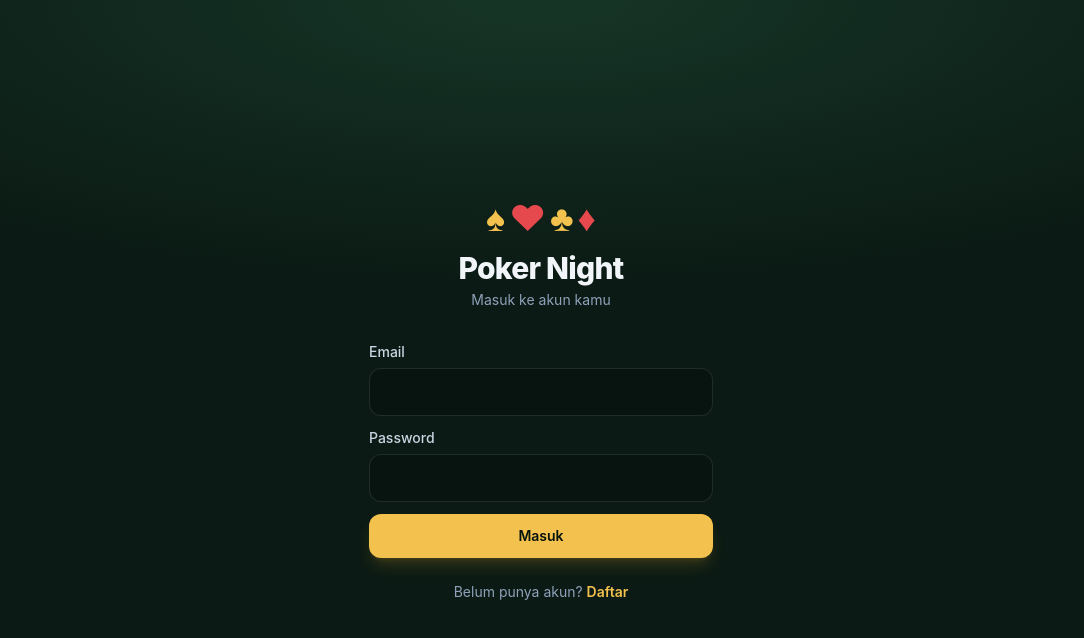
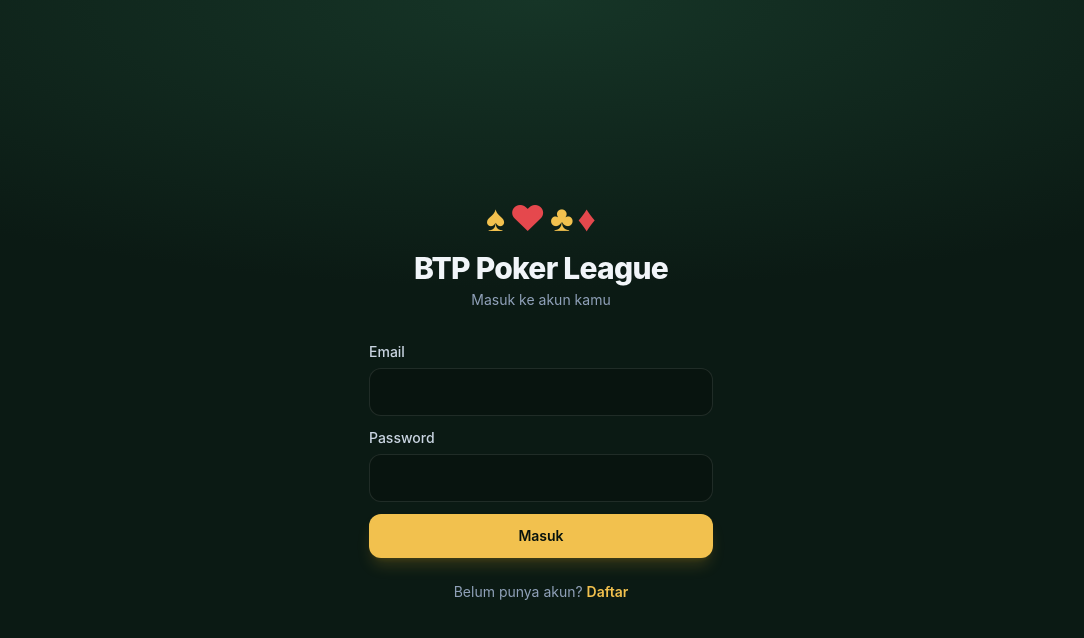
Before and after one commit to Keep-IN/poker-leaderboard, a React (Vite) app: page /login in a window 1280 px wide. Shown: the top 638 px of the page, without its empty margins (99-1183 px from the left). Built offline with nearby package versions, Linux system fonts and the light colour scheme; no server answers.

Commit message:
Rename app to BTP Poker League
Co-Authored-By: Claude Opus 5.5 <noreply@anthropic.com>

```diff
--- a/index.html
+++ b/index.html
@@ -6,8 +6,9 @@
     <meta name="viewport" content="width=device-width, initial-scale=1.0, viewport-fit=cover" />
     <meta name="theme-color" content="#0b1a14" />
     <meta name="apple-mobile-web-app-capable" content="yes" />
+    <meta name="apple-mobile-web-app-title" content="BTP Poker" />
     <meta name="apple-mobile-web-app-status-bar-style" content="black-translucent" />
-    <title>Poker Leaderboard</title>
+    <title>BTP Poker League</title>
   </head>
   <body>
     <div id="root"></div>
--- a/src/components/Layout.tsx
+++ b/src/components/Layout.tsx
@@ -17,7 +17,7 @@ export default function Layout() {
         <div className="flex h-14 items-center justify-between px-4">
           <div className="flex items-center gap-2">
             <span className="text-xl text-gold-400">♠</span>
-            <span className="font-bold tracking-tight">Poker Night</span>
+            <span className="font-bold tracking-tight">BTP Poker League</span>
             {profile?.role === 'dealer' && (
               <span className="rounded-md bg-gold-400/15 px-1.5 py-0.5 text-[10px] font-bold uppercase tracking-wider text-gold-300">
                 Dealer
--- a/src/pages/AuthPage.tsx
+++ b/src/pages/AuthPage.tsx
@@ -51,7 +51,7 @@ export default function AuthPage({ mode }: { mode: 'login' | 'register' }) {
           <span className="text-gold-400">♣</span>
           <span className="text-chip-red">♦</span>
         </div>
-        <h1 className="text-3xl font-extrabold tracking-tight">Poker Night</h1>
+        <h1 className="text-3xl font-extrabold tracking-tight">BTP Poker League</h1>
         <p className="mt-1 text-sm text-slate-400">{isRegister ? 'Buat akun untuk mulai main' : 'Masuk ke akun kamu'}</p>
       </div>
 
```
Also changed, not shown: 1 other file (tests, documents, lock files or other folders).
